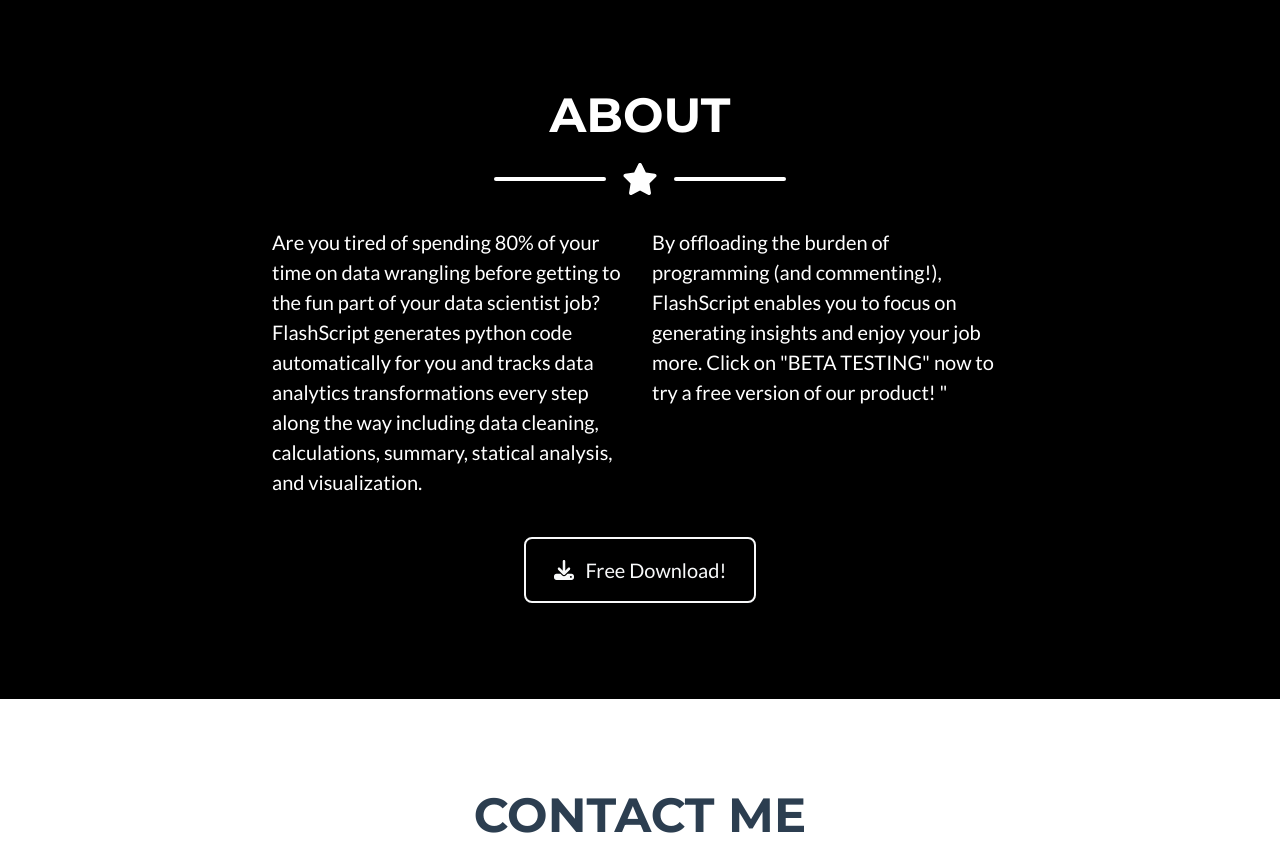
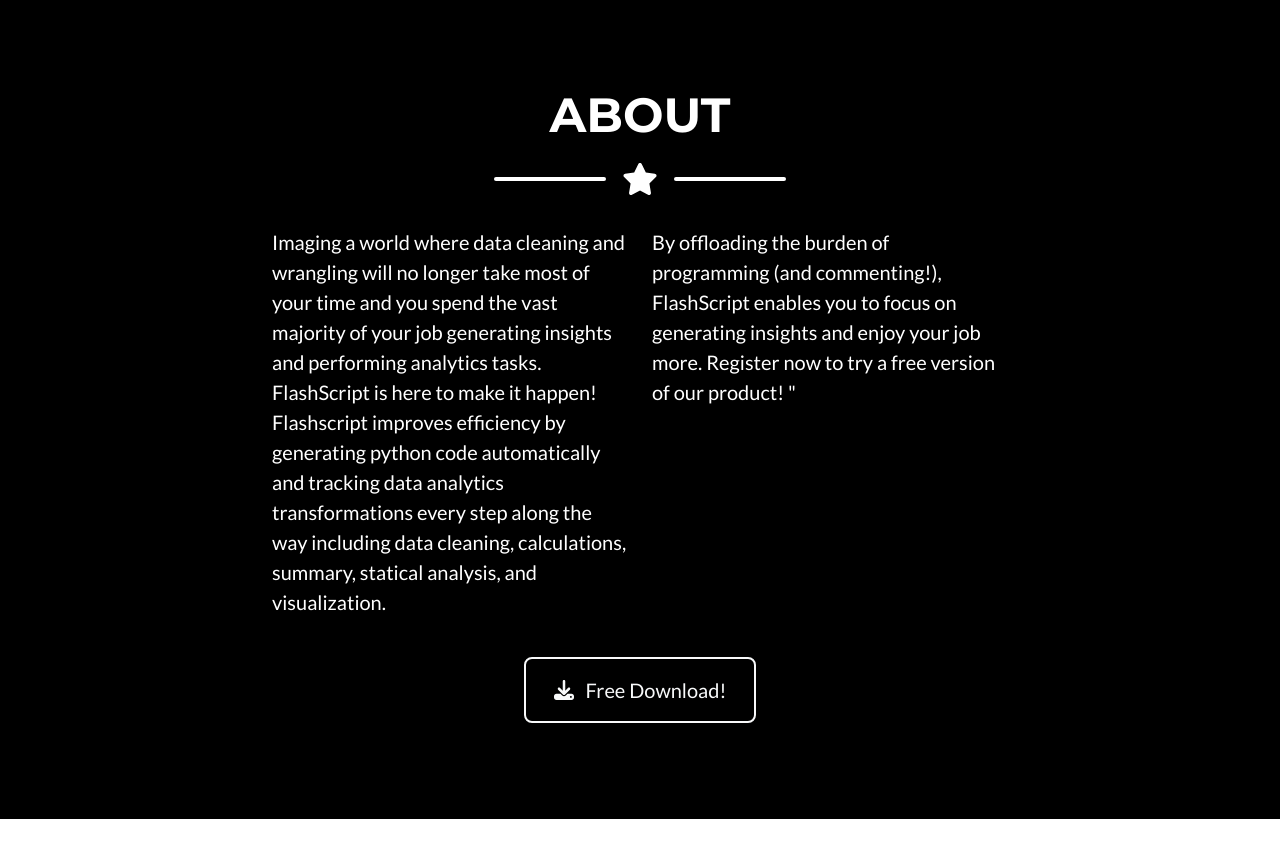
Before and after one commit to aileenzouyang/pythonwriter, a Django app: page / in a window 1280 px wide. Shown: the part 840-1699 px from the top of the page. Run offline with Django 4.2, Linux system fonts and the light colour scheme; some libraries are stand-ins or nearby versions.

Commit message:
Changed ABOUT section

```diff
--- a/templates/index.html
+++ b/templates/index.html
@@ -79,8 +79,8 @@
                 </div>
                 <!-- About Section Content-->
                 <div class="row">
-                    <div class="col-lg-4 ms-auto"><p class="lead">Are you tired of spending 80% of your time on data wrangling before getting to the fun part of your data scientist job? FlashScript generates python code automatically for you and tracks data analytics transformations every step along the way including data cleaning, calculations, summary, statical analysis, and visualization.</p></div>
-                    <div class="col-lg-4 me-auto"><p class="lead">By offloading the burden of programming (and commenting!), FlashScript enables you to focus on generating insights and enjoy your job more. Click on "BETA TESTING" now to try a free version of our product! " </p></div>
+                    <div class="col-lg-4 ms-auto"><p class="lead">Imaging a world where data cleaning and wrangling will no longer take most of your time and you spend the vast majority of your job generating insights and performing analytics tasks. FlashScript is here to make it happen! Flashscript improves efficiency by generating python code automatically and tracking data analytics transformations every step along the way including data cleaning, calculations, summary, statical analysis, and visualization.</p></div>
+                    <div class="col-lg-4 me-auto"><p class="lead">By offloading the burden of programming (and commenting!), FlashScript enables you to focus on generating insights and enjoy your job more. Register now to try a free version of our product! " </p></div>
                 </div>
                 <!-- About Section Button-->
                 <div class="text-center mt-4">
```
